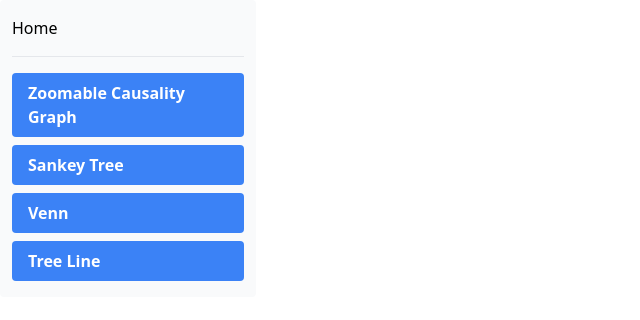
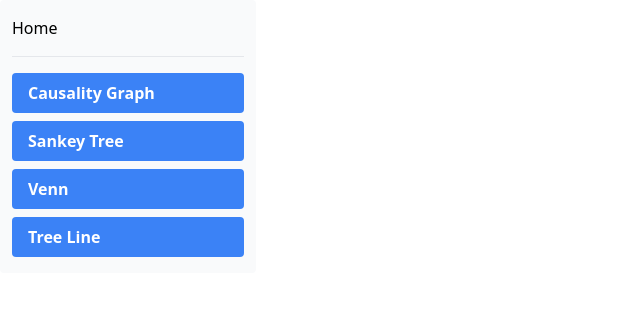
Before and after one commit to hpi-swa-lab/native-image-visualizations, a Vue app in the folder observatory/: page / in a window 1280 px wide. Shown: the top 320 px of the page, without its empty margins (0-640 px from the left). Built offline with nearby package versions, Linux system fonts and the light colour scheme.

Commit message:
Removes Zoomable from zoomable causality graph

```diff
--- a/observatory/src/Home.vue
+++ b/observatory/src/Home.vue
@@ -7,7 +7,7 @@ import MainLayout from './components/MainLayout.vue'
         <template #title> Home </template>
         <template #controls>
             <li class="btn btn-primary">
-                <router-link to="/zoomable-causality-graph"> Zoomable Causality Graph </router-link>
+                <router-link to="/causality-graph"> Causality Graph </router-link>
             </li>
             <li class="btn btn-primary">
                 <router-link to="/sankey-tree"> Sankey Tree </router-link>
--- a/observatory/src/main.ts
+++ b/observatory/src/main.ts
@@ -6,7 +6,7 @@ import App from './App.vue'
 import SankeyTreeVue from './visualizations/SankeyTree.vue'
 import TreeLineVue from './visualizations/TreeLine.vue'
 import VennVue from './visualizations/VennSets.vue'
-import ZoomableCausalityGraphVue from './visualizations/ZoomableCausalityGraph.vue'
+import CausalityGraphVue from './visualizations/CausalityGraph.vue'
 import Home from './Home.vue'
 
 const routes = [
@@ -14,7 +14,7 @@ const routes = [
     { path: '/sankey-tree', component: SankeyTreeVue },
     { path: '/tree-line', component: TreeLineVue },
     { path: '/venn', component: VennVue },
-    { path: '/zoomable-causality-graph', component: ZoomableCausalityGraphVue }
+    { path: '/causality-graph', component: CausalityGraphVue }
 ]
 
 const router = createRouter({
--- /dev/null
+++ b/observatory/src/visualizations/CausalityGraph.vue
@@ -0,0 +1,11 @@
+<script setup lang="ts">
+import MainLayout from '../components/MainLayout.vue'
+</script>
+
+<template>
+    <MainLayout>
+        <template #controls />
+
+        <div id="container" />
+    </MainLayout>
+</template>
--- a/observatory/src/visualizations/ZoomableCausalityGraph.vue
+++ /dev/null
@@ -1,11 +0,0 @@
-<script setup lang="ts">
-import MainLayout from '../components/MainLayout.vue'
-</script>
-
-<template>
-    <MainLayout>
-        <template #controls />
-
-        <div id="container" />
-    </MainLayout>
-</template>
```
